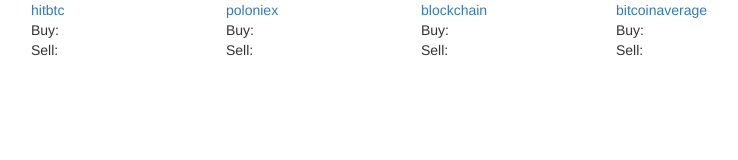
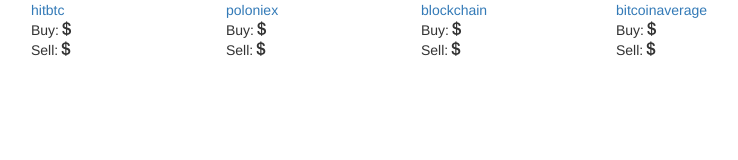
Before and after one commit to GuskiS/react-bitcoin-ticker, a React app: page / in a window 1280 px wide. Shown: the top 160 px of the page, without its empty margins (39-777 px from the left). Built offline with nearby package versions, Linux system fonts and the light colour scheme; no server answers.

Commit message:
Added animations for data update

```diff
--- a/src/components/feed.component.jsx
+++ b/src/components/feed.component.jsx
@@ -51,6 +51,16 @@
       .repeat();
   }
 
+  componentWillUpdate(props, state) {
+    if(state.data.sell) {
+      this.refs.content.classList.add('blink');
+    }
+  }
+
+  componentDidUpdate() {
+    setTimeout(() => this.refs.content.classList.remove('blink'), 500);
+  }
+
   componentDidMount() {
     const subscription = this.state.observable.subscribe(this.response.bind(this));
     this.setState({ subscription });
@@ -66,16 +76,20 @@
 
     return (
       <div className='col-xs-12 col-sm-2 feed-component'>
+        <div ref='content'>
           <a href={ url }>{ type }</a>
 
           <div>
             Buy:
-          <span className={ classes.buy }>{ data.buy }</span>
+            <span className='glyphicon glyphicon-usd'>{ data.buy }</span>
+            <span className={ classes.buy }></span>
           </div>
 
           <div>
             Sell:
-          <span className={ classes.sell }>{ data.sell }</span>
+            <span className='glyphicon glyphicon-usd'>{ data.sell }</span>
+            <span className={ classes.sell }></span>
+          </div>
         </div>
       </div>
     )
--- a/styles/index.scss
+++ b/styles/index.scss
@@ -1,5 +1,20 @@
 .bitcoin-component {
   .feed-component {
+    .blink {
+      -webkit-animation-name: blink;
+      -webkit-animation-duration: .5s;
+      animation-name: blink;
+      animation-duration: .5s;
+      @-webkit-keyframes blink {
+        from {background-color: red;}
+        to {background-color: yellow;}
+      }
+      @keyframes blink {
+        from {background-color: white;}
+        to {background-color: #BADA55;}
+      }
+    }
+
     .glyphicon {
       &.glyphicon-arrow-up { color: green; }
       &.glyphicon-arrow-down { color: red; }
```
Lines whose indentation alone changed are shown as unchanged.
